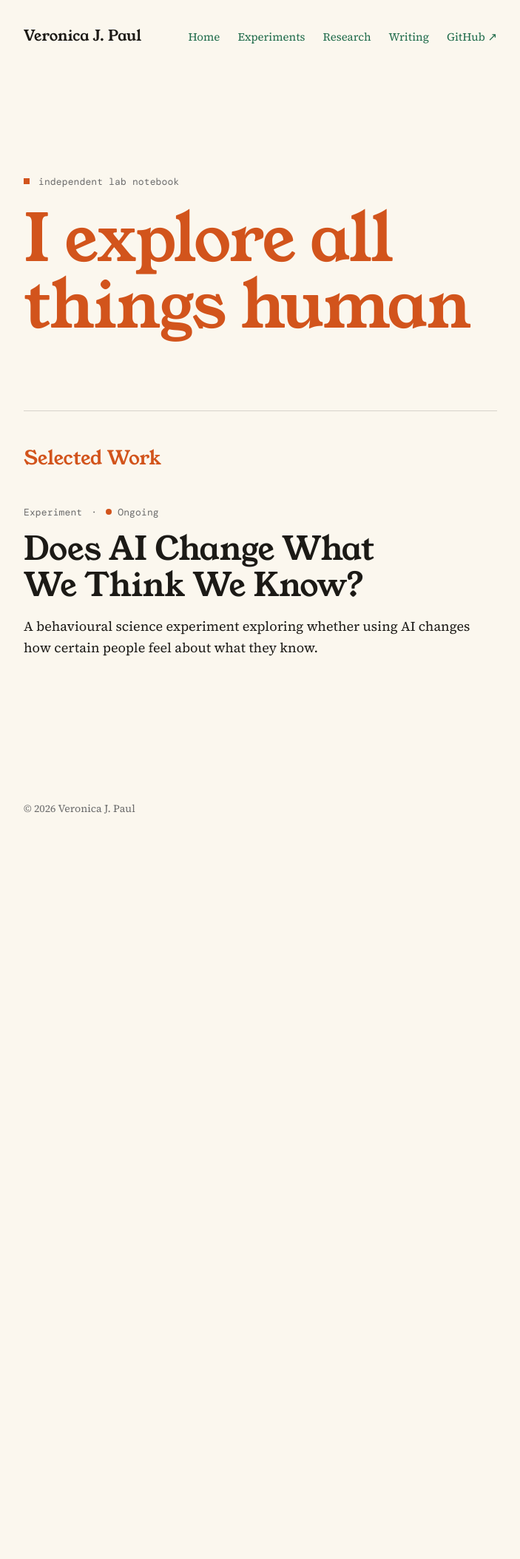
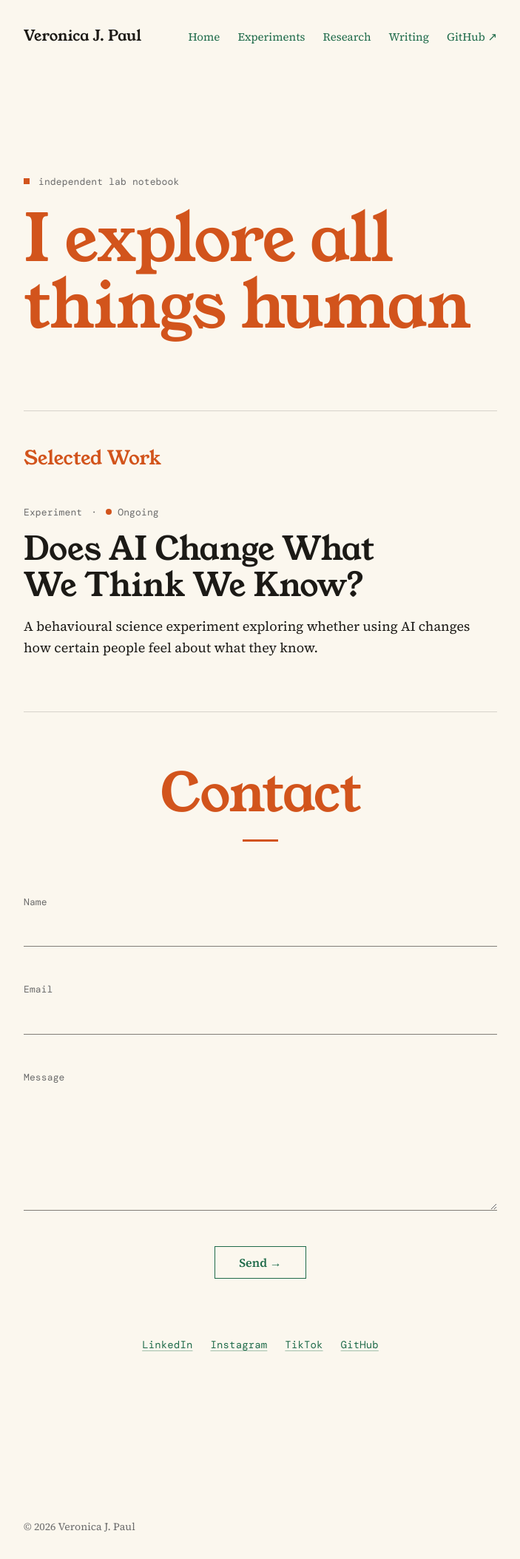
Before and after one commit to veronjp/veronicajpaul, a Jekyll site: the page built from index.html, in a window 1280 px wide. Shown: the whole page at 74% size, without its empty margins (288-991 px from the left). Built offline with Jekyll 4.4.1, drawn with Linux system fonts in a browser that asks for light colours; before the commit the page ends 1137 px from its top, so only the background shows below that.

Commit message:
add contact design and social links

```diff
--- a/assets/css/style.css
+++ b/assets/css/style.css
@@ -780,3 +780,163 @@ body > footer p {
     font-size: 1.125rem;
   }
 }
+
+
+/* ==========================================================================
+   14. HOMEPAGE: CONTACT
+   ========================================================================== */
+
+/* Same thin rule at the top as Selected Work. Everything inside is
+   centred, except the typed text, which stays left aligned. */
+.contact {
+  --contact-rule: rgba(28, 26, 22, 0.16);
+  --contact-line: rgba(28, 26, 22, 0.55);   /* underline of each field */
+  padding-block: var(--space-7) var(--space-8);
+  border-top: 1px solid var(--contact-rule);
+  text-align: center;
+}
+
+/* Large Young Serif heading. Orange comes from the global h2 rule.
+   The short orange bar under it is drawn in CSS, no extra HTML. */
+.contact__heading {
+  margin: 0 0 var(--space-7);
+  font-size: clamp(2.75rem, 1.6rem + 5vw, 4.5rem);
+  line-height: 1.05;
+  letter-spacing: -0.015em;
+}
+
+.contact__heading::after {
+  content: "";
+  display: block;
+  width: 3rem;
+  height: 3px;
+  margin: var(--space-5) auto 0;
+  background: var(--color-orange);
+}
+
+.contact-form {
+  text-align: left;
+}
+
+.contact-form__field {
+  margin: 0 0 var(--space-6);
+}
+
+/* Small DM Mono label above each line. It turns green while that
+   field has focus. */
+.contact-form__label {
+  display: block;
+  margin: 0 0 var(--space-1);
+  font-family: var(--font-mono);
+  font-size: 0.8125rem;
+  line-height: 1.5;
+  letter-spacing: 0.01em;
+  color: var(--color-grey);
+}
+
+.contact-form__field:focus-within .contact-form__label {
+  color: var(--color-green);
+}
+
+/* No box: only a line underneath, like writing on a ruled page.
+   font-size stays above 16px so phones do not zoom in on focus. */
+.contact-form__input {
+  display: block;
+  width: 100%;
+  margin: 0;
+  padding: var(--space-2) 0;
+  border: 0;
+  border-bottom: 1px solid var(--contact-line);
+  border-radius: 0;
+  background: transparent;
+  color: var(--color-ink);
+  font-family: var(--font-body);
+  font-size: 1.1875rem;
+  line-height: 1.5;
+  -webkit-appearance: none;
+  appearance: none;
+}
+
+/* Focus: the line becomes thicker and green. One pixel is taken from
+   the padding so the layout does not jump. The transparent outline is
+   invisible normally but still shows in high contrast mode. */
+.contact-form__input:focus {
+  padding-bottom: calc(var(--space-2) - 1px);
+  border-bottom: 2px solid var(--color-green);
+  outline: 2px solid transparent;
+}
+
+.contact-form__textarea {
+  min-height: 9rem;
+  resize: vertical;
+}
+
+/* Small, square, outlined. Fills green on hover and focus. */
+.contact-form__button {
+  display: block;
+  min-height: 2.75rem;            /* comfortable tap size */
+  margin: var(--space-7) auto 0;
+  padding: var(--space-2) var(--space-6);
+  border: 1px solid var(--color-green);
+  border-radius: 0;
+  background: transparent;
+  color: var(--color-green);
+  font-family: var(--font-body);
+  font-size: 1rem;
+  font-weight: 600;
+  line-height: 1.3;
+  cursor: pointer;
+}
+
+.contact-form__button:hover {
+  background: var(--color-green);
+  color: var(--color-paper);
+}
+
+.contact-form__button:focus-visible {
+  outline: 2px solid var(--color-green);
+  outline-offset: 3px;
+}
+
+/* A centred row of links that wraps onto more lines when needed. */
+.social-links {
+  display: flex;
+  flex-wrap: wrap;
+  justify-content: center;
+  gap: var(--space-1) var(--space-5);
+  margin: var(--space-8) 0 0;
+  padding: 0;
+  list-style: none;
+}
+
+.social-links__link {
+  display: inline-block;
+  padding-block: var(--space-2);   /* larger tap area */
+  font-family: var(--font-mono);
+  font-size: 0.875rem;
+  line-height: 1.4;
+  letter-spacing: 0.01em;
+  text-decoration-color: rgba(31, 107, 74, 0.4);
+}
+
+.social-links__link:hover {
+  text-decoration-color: currentColor;
+}
+
+@media (min-width: 34rem) {
+  .contact {
+    padding-block: var(--space-8) var(--space-9);
+  }
+
+  .contact__heading {
+    margin-bottom: var(--space-8);
+  }
+
+  .contact-form__field {
+    margin-bottom: var(--space-7);
+  }
+
+  .contact-form__input {
+    font-size: 1.25rem;
+  }
+}
--- a/index.html
+++ b/index.html
@@ -21,3 +21,35 @@ title: Home
     <p class="project__description">A behavioural science experiment exploring whether using AI changes how certain people feel about what they know.</p>
   </article>
 </section>
+
+<section class="contact" id="contact" aria-labelledby="contact-heading">
+  <h2 class="contact__heading" id="contact-heading">Contact</h2>
+
+  <!-- Visual only for now: no action URL and no form provider yet. -->
+  <form class="contact-form">
+    <p class="contact-form__field">
+      <label class="contact-form__label" for="contact-name">Name</label>
+      <input class="contact-form__input" type="text" id="contact-name" name="name" autocomplete="name">
+    </p>
+
+    <p class="contact-form__field">
+      <label class="contact-form__label" for="contact-email">Email</label>
+      <input class="contact-form__input" type="email" id="contact-email" name="email" autocomplete="email">
+    </p>
+
+    <p class="contact-form__field">
+      <label class="contact-form__label" for="contact-message">Message</label>
+      <textarea class="contact-form__input contact-form__textarea" id="contact-message" name="message" rows="5"></textarea>
+    </p>
+
+    <button class="contact-form__button" type="button">Send →</button>
+  </form>
+
+  <!-- To add a final URL later, replace the "#" in that link's href. -->
+  <ul class="social-links">
+    <li class="social-links__item"><a class="social-links__link" href="#">LinkedIn</a></li>
+    <li class="social-links__item"><a class="social-links__link" href="#">Instagram</a></li>
+    <li class="social-links__item"><a class="social-links__link" href="#">TikTok</a></li>
+    <li class="social-links__item"><a class="social-links__link" href="https://github.com/veronjp" target="_blank" rel="noopener noreferrer">GitHub</a></li>
+  </ul>
+</section>
```
